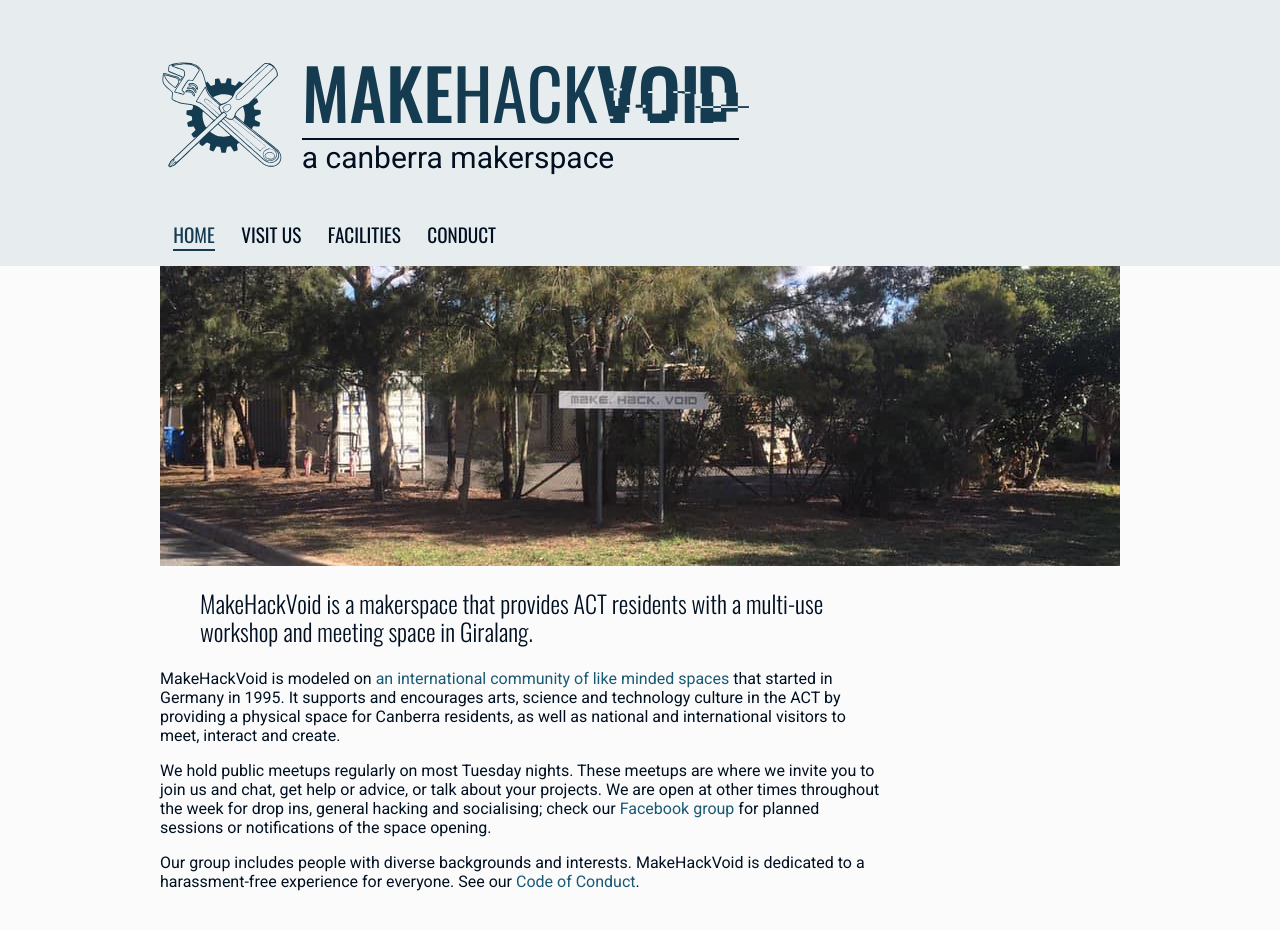
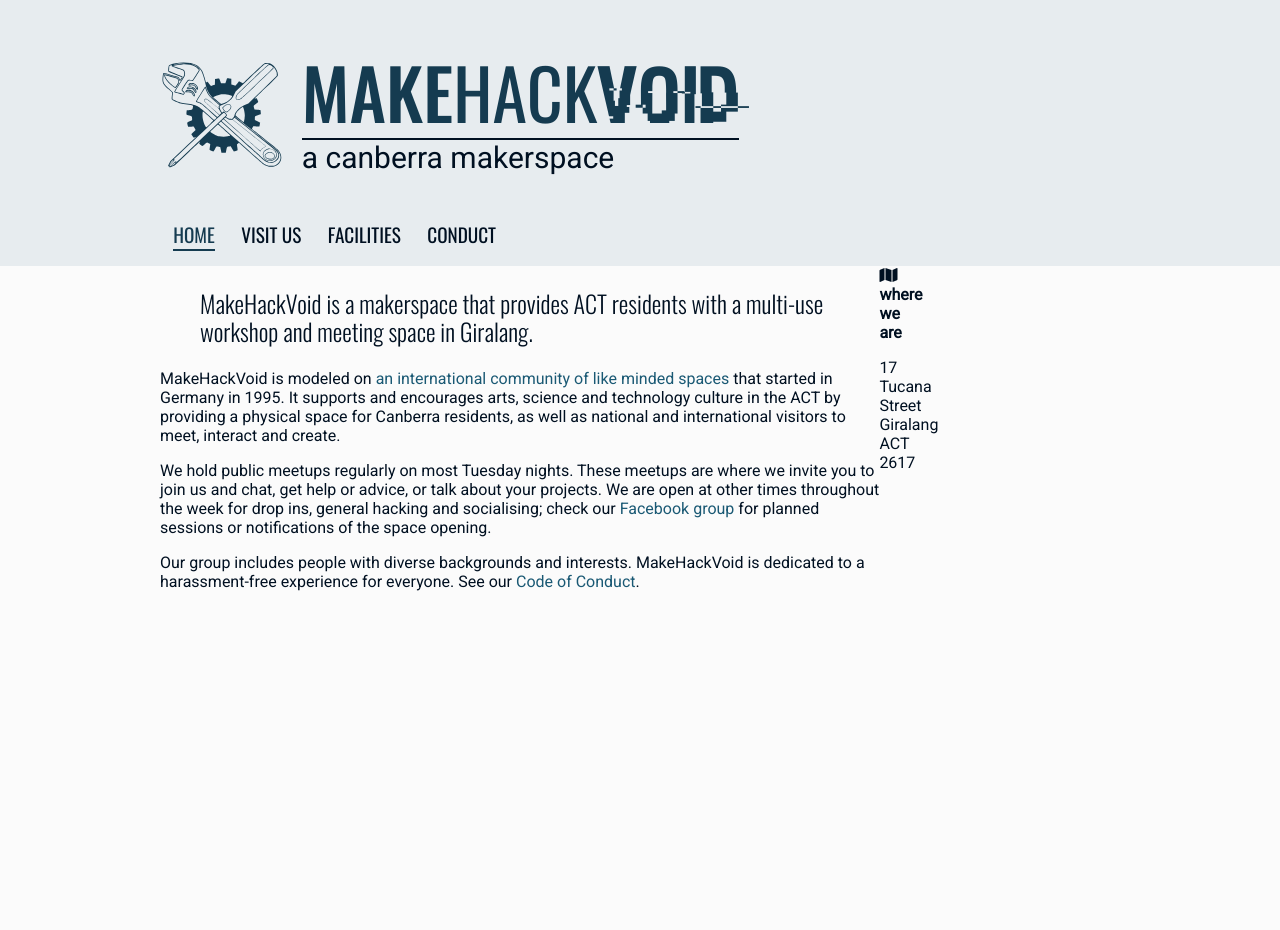
Before and after one commit to makehackvoid/canberramaker.space, a Jekyll site: the page built from index.html, in a window 1280 px wide, cut to the strip 104-1043 px from the top of the page. Shown: the top 930 px of the strip. Built offline with Jekyll 4.4.1, drawn with Linux system fonts in a browser that asks for light colours; after the commit the page ends 900 px from its top, so only the background shows below that.

Commit message:
index.html: removed banner image; added where we are aside

```diff
--- a/index.html
+++ b/index.html
@@ -1,8 +1,12 @@
 ---
 layout: default
 title: MakeHackVoid - Canberra Makerspace
-banner: /assets/images/mhv.jpg
-banner_height: 300px
+# banner: /assets/images/mhv.jpg
+# banner_height: 300px
+aside:
+ - location:
+   title: <i class="fas fa-map"></i>where we are
+   content: <p>17 Tucana Street<br>Giralang ACT 2617</p>
 ---
 
 <blockquote class="intro-quote">
```
